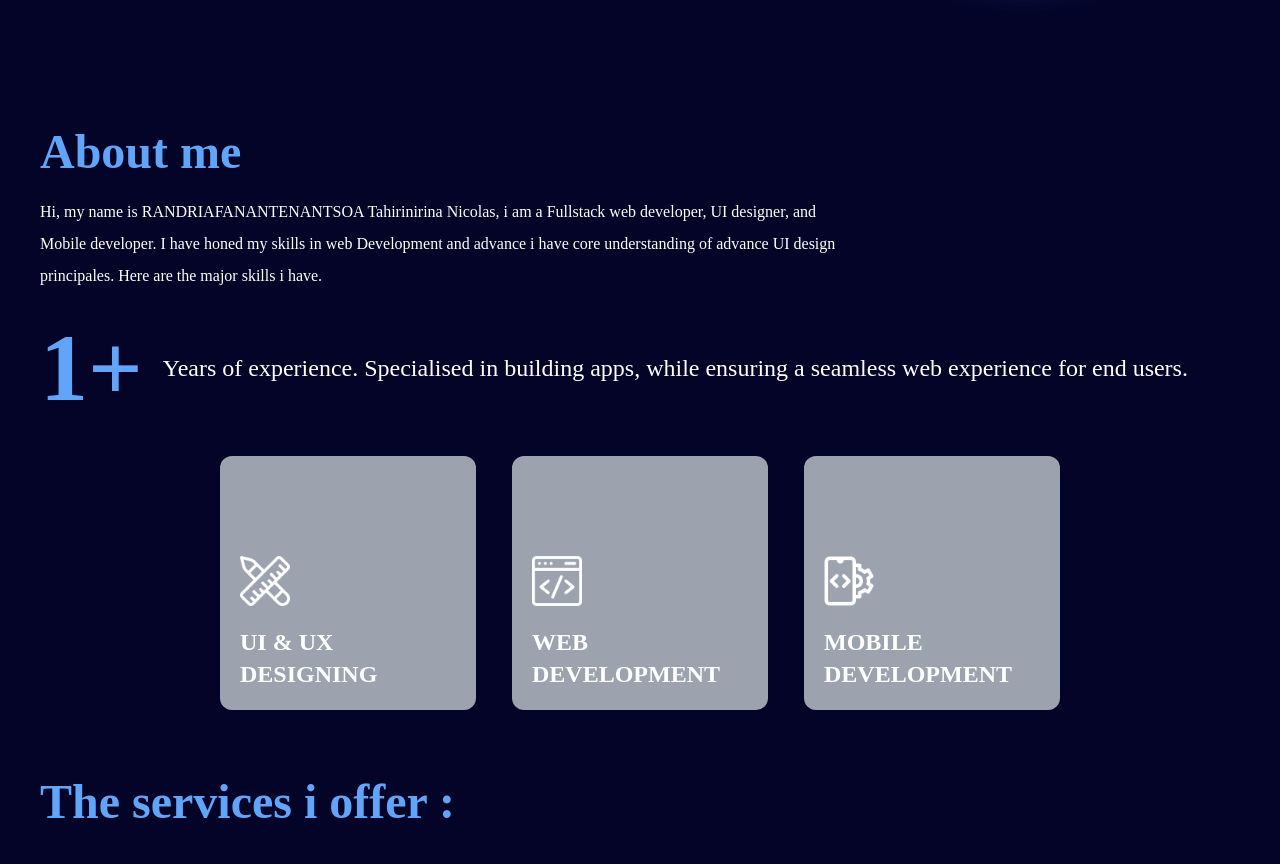
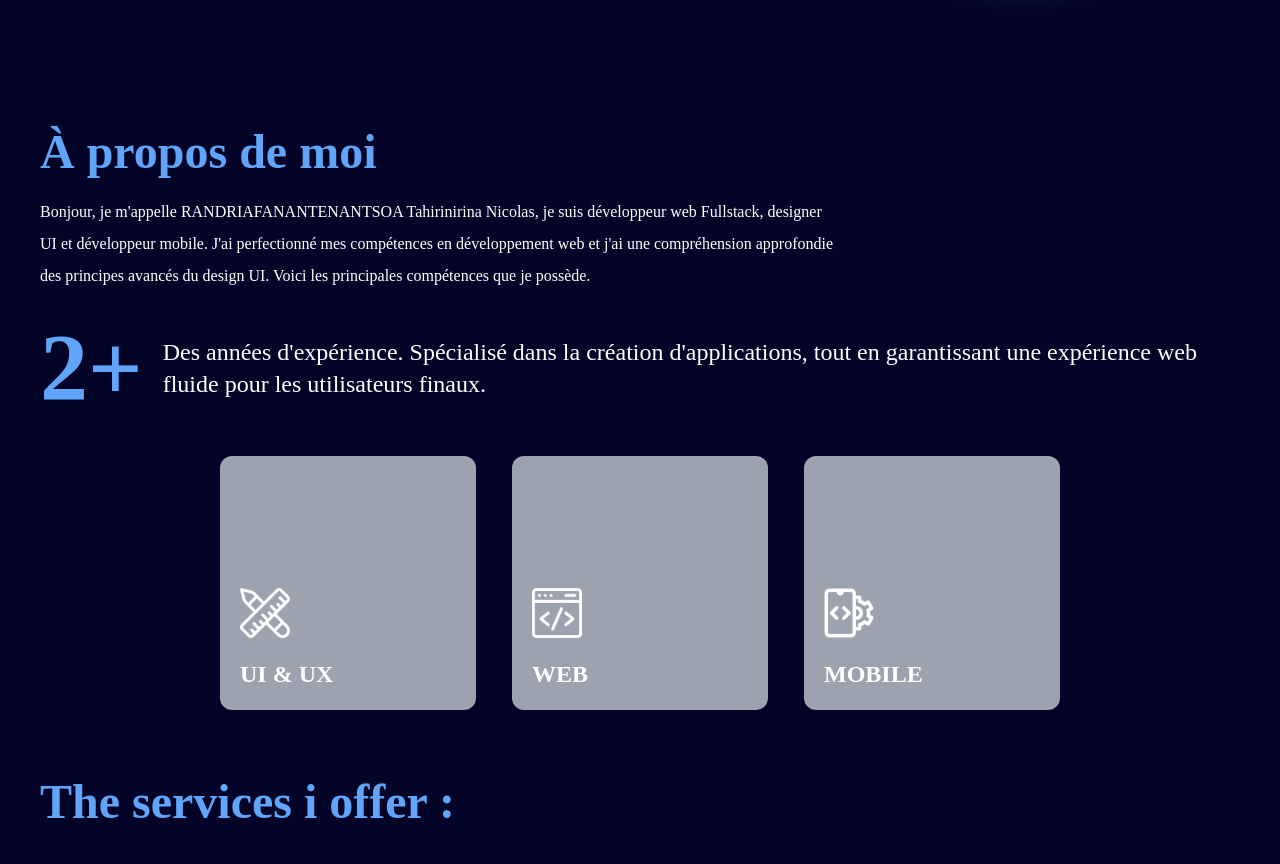
Before and after one commit to elnicolas-787/portfolio, a React (Create React App) app: page / in a window 1280 px wide. Shown: the part 620-1484 px from the top of the page. Built offline with nearby package versions, Linux system fonts and the light colour scheme.

Commit message:
Update About.jsx

```diff
--- a/src/components/About.jsx
+++ b/src/components/About.jsx
@@ -5,19 +5,19 @@ function About() {
   const skills = [
     {
       id: 1,
-      name: "UI & UX DESIGNING",
+      name: "UI & UX",
       image: "/assets/icons/design.png",
       alt: "Design",
     },
     {
       id: 2,
-      name: "WEB DEVELOPMENT",
+      name: "WEB",
       image: "/assets/icons/web-dev.png",
       alt: "Web Development",
     },
     {
       id: 3,
-      name: "MOBILE DEVELOPMENT",
+      name: "MOBILE",
       image: "/assets/icons/mob-dev.png",
       alt: "Mobile Development",
     },
@@ -27,21 +27,16 @@ function About() {
     <div className="px-7 md:px-10 sm:mt-20 md:-mt-52" id="about">
       <div className="max-w-7xl mx-auto pt-20">
         <h1 className="text-3xl md:text-5xl my-5 text-blue-400 font-semibold">
-          About me
+          À propos de moi
         </h1>
         <p className="text-white my-2 md:w-2/3 leading-[2]">
-          Hi, my name is RANDRIAFANANTENANTSOA Tahirinirina Nicolas, i am a
-          Fullstack web developer, UI designer, and Mobile developer. I have
-          honed my skills in web Development and advance i have core
-          understanding of advance UI design principales. Here are the major
-          skills i have.{" "}
+          Bonjour, je m'appelle RANDRIAFANANTENANTSOA Tahirinirina Nicolas, je suis développeur web Fullstack, designer UI et développeur mobile. J'ai perfectionné mes compétences en développement web et j'ai une compréhension approfondie des principes avancés du design UI. Voici les principales compétences que je possède.{" "}
         </p>
 
         <div className="md:flex items-center my-7">
-          <p className="text-blue-400 text-8xl font-bold">1+</p>
+          <p className="text-blue-400 text-8xl font-bold">2+</p>
           <p className="text-white text-lg sm:text-2xl md:ml-5">
-            Years of experience. Specialised in building apps, while ensuring a
-            seamless web experience for end users.
+            Des années d'expérience. Spécialisé dans la création d'applications, tout en garantissant une expérience web fluide pour les utilisateurs finaux.
           </p>
         </div>
 
```
